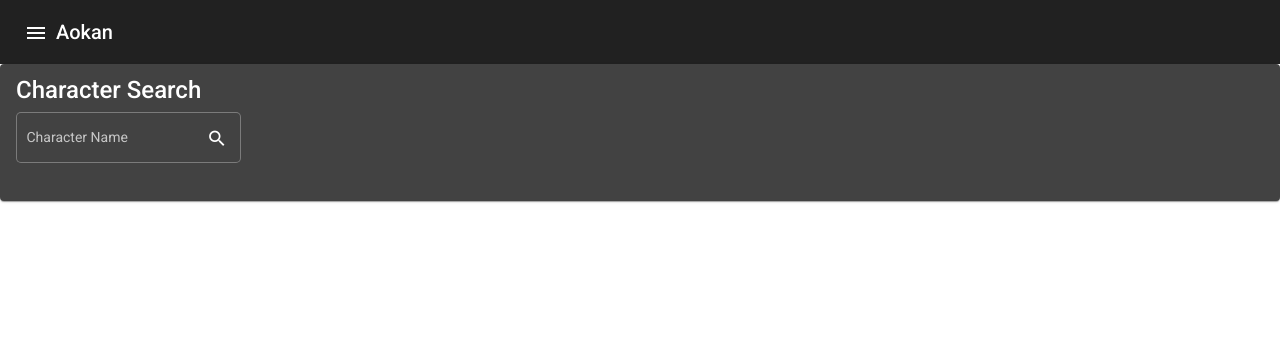
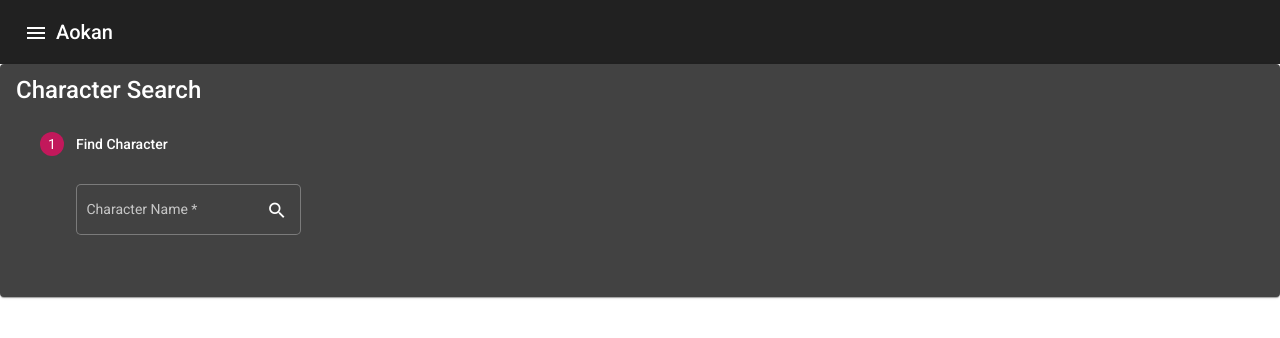
Before and after one commit to una-ada/Aokan, an Angular app: page / in a window 1280 px wide. Shown: the top 338 px of the page. Built offline with nearby package versions, Linux system fonts and the light colour scheme.

Commit message:
feat: add stepper to index form

```diff
--- a/src/app/app.module.ts
+++ b/src/app/app.module.ts
@@ -9,11 +9,13 @@ import { NgModule } from '@angular/core';
 import { BrowserModule } from '@angular/platform-browser';
 import { AppRoutingModule } from './app-routing.module';
 import { BrowserAnimationsModule } from '@angular/platform-browser/animations';
+import { FormsModule, ReactiveFormsModule } from '@angular/forms';
 import { MatButtonModule } from '@angular/material/button';
 import { MatCardModule } from '@angular/material/card';
 import { MatFormFieldModule } from '@angular/material/form-field';
 import { MatIconModule } from '@angular/material/icon';
 import { MatInputModule } from '@angular/material/input';
+import { MatStepperModule } from '@angular/material/stepper';
 import { MatToolbarModule } from '@angular/material/toolbar';
 
 import { AppComponent } from './app.component';
@@ -26,11 +28,14 @@ import { IndexComponent } from './pages/index/index.component';
     BrowserModule,
     AppRoutingModule,
     BrowserAnimationsModule,
+    FormsModule,
+    ReactiveFormsModule,
     MatButtonModule,
     MatCardModule,
     MatFormFieldModule,
     MatIconModule,
     MatInputModule,
+    MatStepperModule,
     MatToolbarModule,
   ],
   providers: [],
--- a/src/app/pages/index/index.component.html
+++ b/src/app/pages/index/index.component.html
@@ -1,10 +1,20 @@
 <mat-card>
   <mat-card-title>Character Search</mat-card-title>
-  <p>
-    <mat-form-field appearance="outline">
-      <mat-label>Character Name</mat-label>
-      <input matInput placeholder="Rei Ayanami">
-      <mat-icon matSuffix>search</mat-icon>
-    </mat-form-field>
-  </p>
+  <mat-stepper orientation="vertical" linear>
+    <mat-step [stepControl]="characterSelect">
+      <ng-template matStepLabel>Find Character</ng-template>
+      <form [formGroup]="characterSelect">
+        <mat-form-field appearance="outline">
+          <mat-label>Character Name</mat-label>
+          <input
+            matInput
+            placeholder="Rei Ayanami"
+            formControlName="characterName"
+            required
+          />
+          <mat-icon matSuffix>search</mat-icon>
+        </mat-form-field>
+      </form>
+    </mat-step>
+  </mat-stepper>
 </mat-card>
--- a/src/app/pages/index/index.component.ts
+++ b/src/app/pages/index/index.component.ts
@@ -1,15 +1,20 @@
 import { Component, OnInit } from '@angular/core';
+import { FormBuilder, FormGroup, Validators } from '@angular/forms';
 
 @Component({
   selector: 'app-index',
   templateUrl: './index.component.html',
-  styleUrls: ['./index.component.scss']
+  styleUrls: ['./index.component.scss'],
 })
 export class IndexComponent implements OnInit {
+  isLinear = true;
+  characterSelect!: FormGroup;
 
-  constructor() { }
+  constructor(private formBuilder: FormBuilder) {}
 
   ngOnInit(): void {
+    this.characterSelect = this.formBuilder.group({
+      characterName: ['', Validators.required],
+    });
   }
-
 }
```
